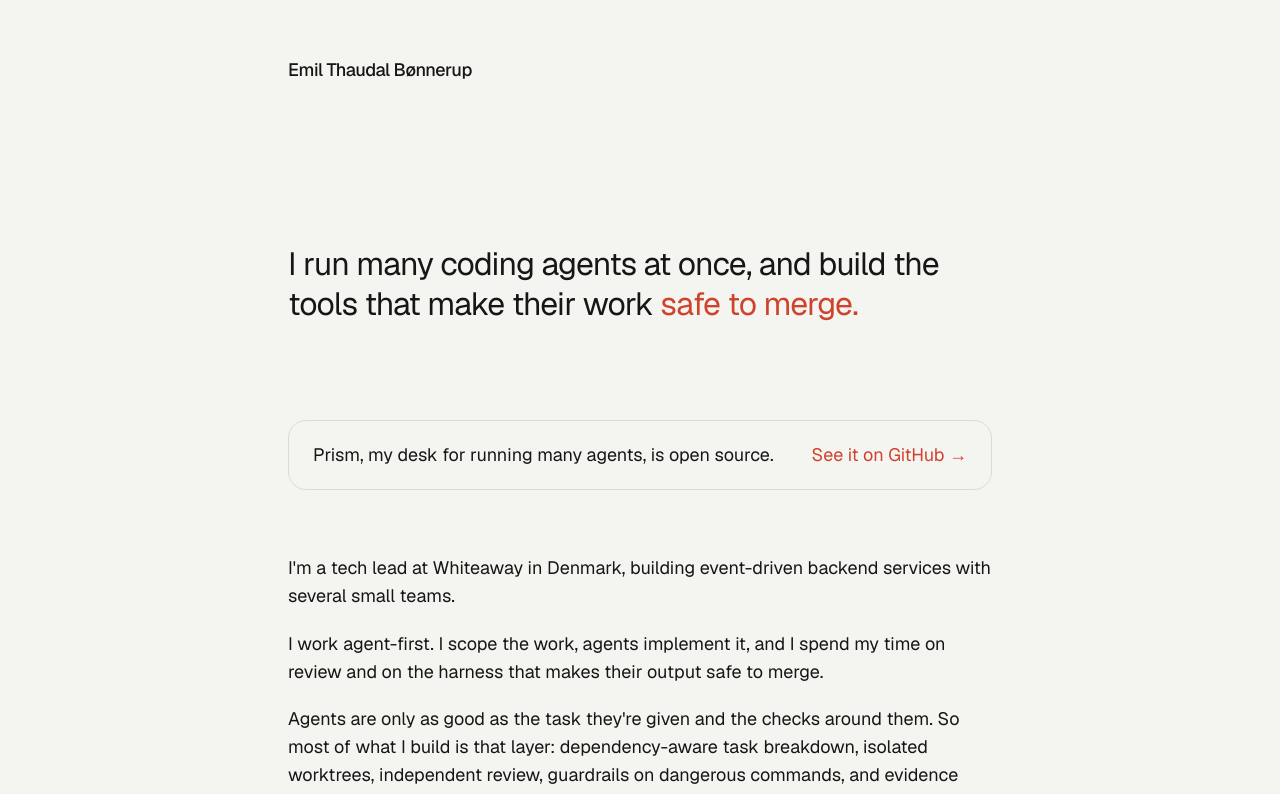
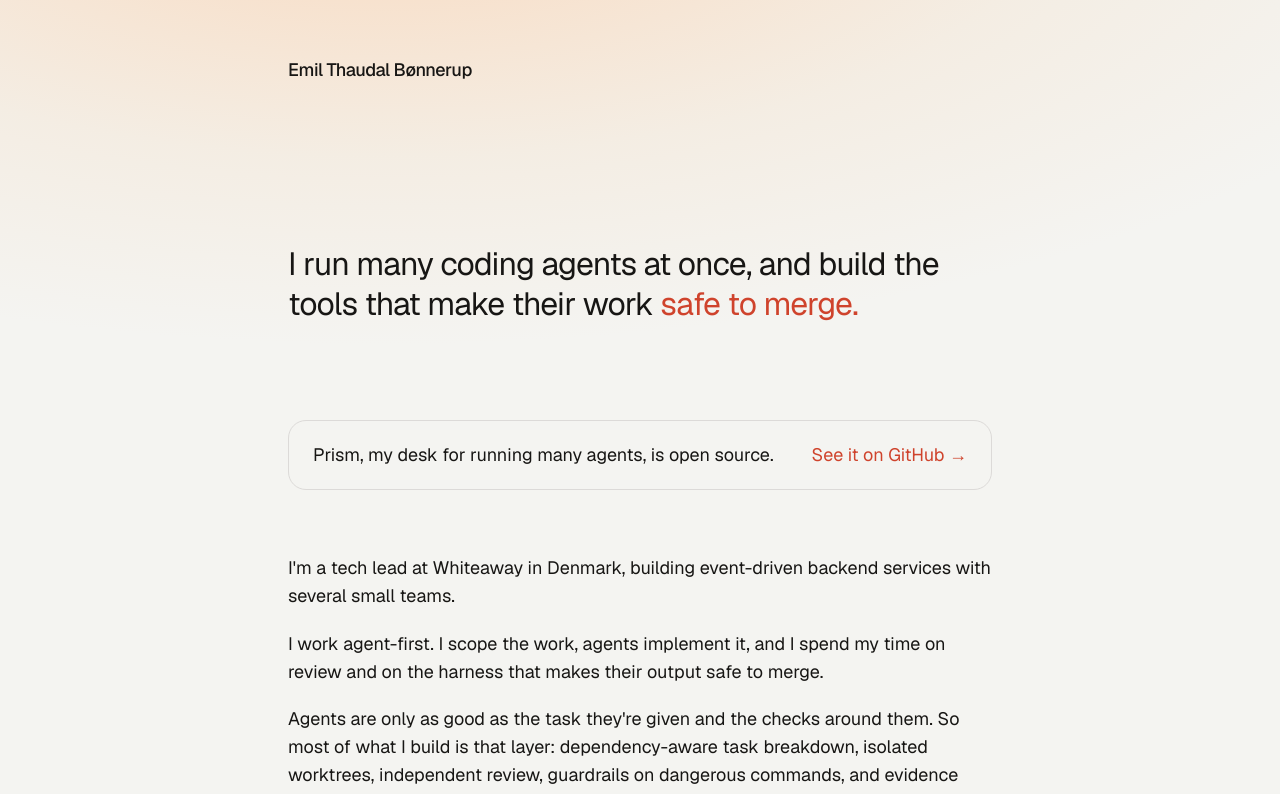
Before and after one commit to emilthaudal/thaudal, a Next.js app: page / in a window 1280 px wide. Shown: the top 794 px of the page. Built offline with nearby package versions, Linux system fonts and the light colour scheme.

Commit message:
Replace the footer glow with a faint dawn wash behind the hero (#15)
Emil picked the Dawn mockup: a faint ember radial at the top of the page,
gone before the first paragraph. Dark mode uses a darker, lower-alpha wash
so the page stays near-black instead of brown.

```diff
--- a/src/app/globals.css
+++ b/src/app/globals.css
@@ -194,39 +194,30 @@ html:has(dialog.lightbox[open]) {
   outline-offset: 2px;
 }
 
-/* The site's one decorative element: an ember glow rising from the bottom
-   edge of the page, behind the footer only, so no body text ever sits on it
-   (cream core, gold, then orange fading out). Shell clips its overflow. */
-.glow {
+/* The site's one decorative element: a faint ember wash at the top of the
+   page, behind the name and hero, gone before the first paragraph. It scrolls
+   with the page, so no body text ever sits on it. Shell clips its overflow. */
+.dawn {
   position: absolute;
-  left: -15%;
-  right: -15%;
-  bottom: -170px;
-  height: 340px;
+  inset: 0 0 auto;
+  height: 620px;
   z-index: 0;
-  opacity: 0.7;
   pointer-events: none;
-  border-radius: 50%;
-  filter: blur(56px);
   background: radial-gradient(
-    ellipse at 50% 35%,
-    oklch(0.92 0.07 95),
-    oklch(0.8 0.14 65) 30%,
-    oklch(0.64 0.18 38) 58%,
-    transparent 76%
+    120% 620px at 30% -120px,
+    oklch(0.86 0.09 60 / 0.55),
+    oklch(0.9 0.05 70 / 0.25) 45%,
+    transparent 75%
   );
 }
 
-/* Screen blending keeps the dark glow luminous; plain alpha over a dark page
-   turns orange into brown. */
-.dark .glow {
-  opacity: 0.5;
-  mix-blend-mode: screen;
+/* Darker and lower in alpha, so the dark page stays near-black rather than
+   turning brown. */
+.dark .dawn {
   background: radial-gradient(
-    ellipse at 50% 35%,
-    oklch(0.86 0.12 80),
-    oklch(0.72 0.17 55) 26%,
-    oklch(0.56 0.2 35) 52%,
-    transparent 72%
+    120% 620px at 30% -120px,
+    oklch(0.5 0.12 45 / 0.35),
+    oklch(0.35 0.06 40 / 0.18) 45%,
+    transparent 75%
   );
 }
--- a/src/components/section.tsx
+++ b/src/components/section.tsx
@@ -6,7 +6,7 @@ import { cn } from "@/lib/utils"
 //   - Three sizes: display (hero line), body (18px), small.
 //   - Hierarchy is ink vs grey, never boxes, rules or extra weights. The one
 //     exception is project media, which sits in a thin frame (see media.tsx).
-//   - One accent (brand ember) and one decorative element (the ground glow).
+//   - One accent (brand ember) and one decorative element (the dawn wash at the top).
 
 const year = new Date().getFullYear()
 
@@ -16,9 +16,8 @@ export const textLink =
 export function Shell({ children }: { children: React.ReactNode }) {
   return (
     <div className="relative overflow-clip">
-      {/* Ember glow at the very end of the page, behind the footer. It used to
-          be fixed to the viewport, so every paragraph scrolled across it. */}
-      <div aria-hidden className="glow" />
+      {/* Faint ember wash behind the top of the page (see .dawn). */}
+      <div aria-hidden className="dawn" />
 
       <div className="relative z-10 mx-auto flex min-h-dvh max-w-[47rem] flex-col px-6">
         <header className="pt-8 sm:pt-14">
```
